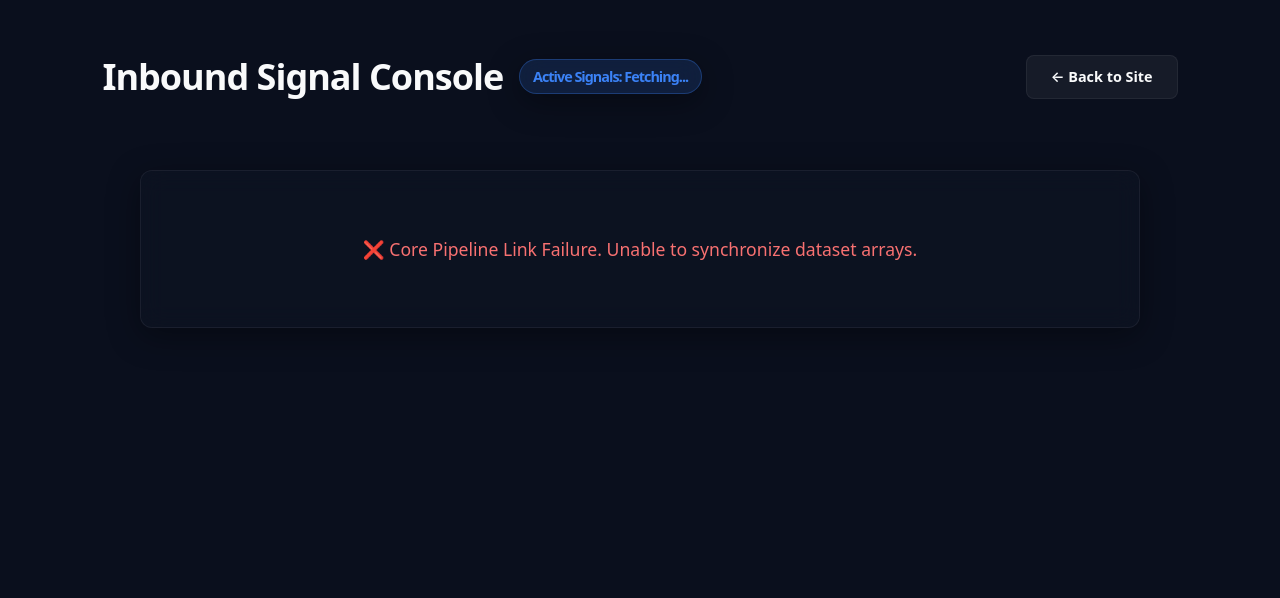
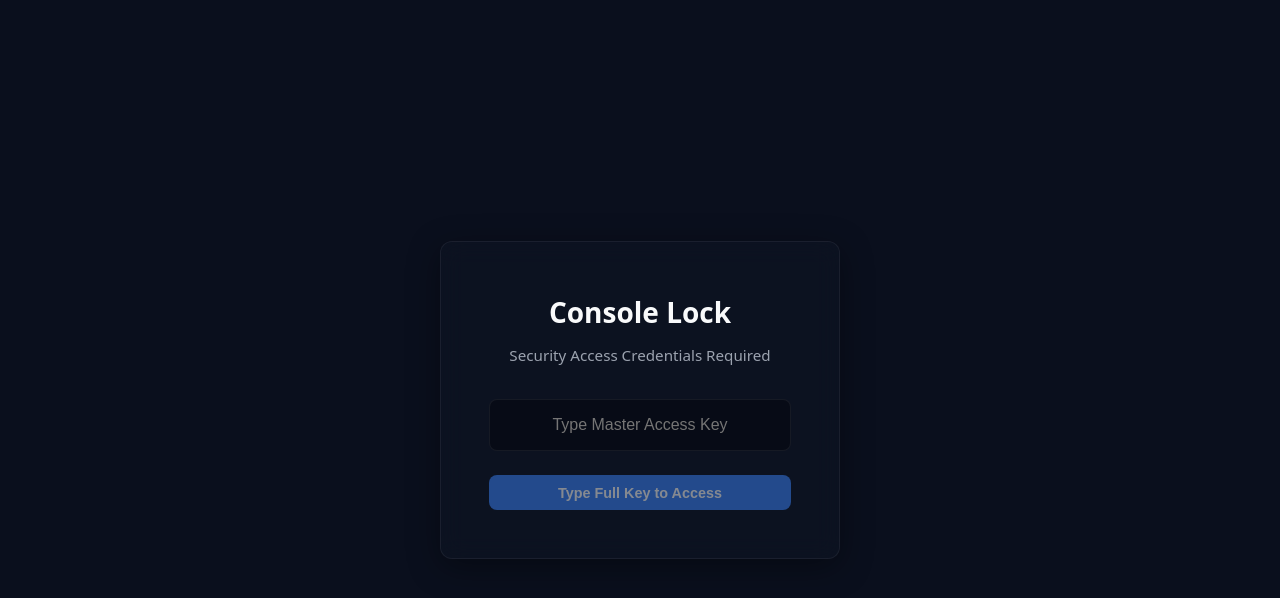
Before and after one commit to gelosambrano-star/portfolio_html, a website: page message.html in a window 1280 px wide. Drawn offline with Linux system fonts and the light colour scheme; no server answers.

Commit message:
Refactor message.html for clarity and style updates
Removed unused comments and adjusted styles for login overlay and console header. Updated message handling in JavaScript for clarity.

```diff
--- a/message.html
+++ b/message.html
@@ -4,13 +4,8 @@
     <meta charset="UTF-8">
     <meta name="viewport" content="width=device-width, initial-scale=1.0">
     <title>Admin Dashboard | Message Console</title>
-    <!-- Favicon Shortcut Patch: Keeps inspect console diagnostics clean -->
     <link rel="icon" href="data:,">
-
     <style>
-        /* ==========================================================================
-           ✨ DASHBOARD DESIGN CORE ARCHITECTURE
-           ========================================================================== */
         :root {
             --bg-main: #0a0f1d;
             --text-primary: #f9fafb;
@@ -22,18 +17,15 @@
             --danger-glow: rgba(239, 68, 68, 0.15);
             --shadow-blur: 0 8px 32px 0 rgba(0, 0, 0, 0.37);
         }
-
         * { box-sizing: border-box; margin: 0; padding: 0; }
-
         body {
             background-color: var(--bg-main);
             color: var(--text-primary);
-            font-family: system-ui, -apple-system, BlinkMacSystemFont, "Segoe UI", Roboto, sans-serif;
+            font-family: system-ui, sans-serif;
             line-height: 1.6;
             padding: 3rem 8%;
             min-height: 100vh;
         }
-
         .card-glass {
             background: var(--card-surface);
             backdrop-filter: blur(12px);
@@ -42,28 +34,40 @@
             border-radius: 12px;
             box-shadow: var(--shadow-blur);
         }
-
-        /* ==========================================================================
-           🧩 MAIN INTERFACE HEADER BAR COMPONENTS
-           ========================================================================== */
-        .console-header {
-            display: flex;
-            justify-content: space-between;
-            align-items: center;
-            margin-bottom: 4rem;
-            flex-wrap: wrap;
-            gap: 1.5rem;
-        }
-
-        .console-header h1 {
-            font-size: 2.25rem;
-            font-weight: 800;
-            letter-spacing: -1px;
+        .login-overlay {
+            position: fixed;
+            top: 0; left: 0; width: 100vw; height: 100vh;
+            background: var(--bg-main);
             display: flex;
             align-items: center;
-            gap: 1rem;
+            justify-content: center;
+            z-index: 9999;
+            padding: 1rem;
+            transition: opacity 0.4s ease, transform 0.4s ease;
         }
-
+        .login-card { max-width: 400px; width: 100%; padding: 3rem; text-align: center; }
+        .login-card h2 { margin-bottom: 0.5rem; font-size: 1.75rem; font-weight: 800; }
+        .login-card p { color: var(--text-secondary); margin-bottom: 2rem; font-size: 0.95rem; }
+        .login-input {
+            width: 100%;
+            background: rgba(0, 0, 0, 0.3);
+            border: 1px solid var(--border-glass);
+            padding: 1rem;
+            color: white;
+            border-radius: 8px;
+            font-size: 1rem;
+            text-align: center;
+            margin-bottom: 1.5rem;
+            outline: none;
+        }
+        .login-input:focus { border-color: var(--brand-accent); }
+        .login-input:placeholder-shown ~ .btn-primary { opacity: 0.5; pointer-events: none; }
+        .login-input:valid { display: none !important; }
+        body:has(.login-input:valid) .login-overlay { opacity: 0; visibility: hidden; pointer-events: none; transform: scale(1.05); }
+        body:has(.login-input:valid) #dashboardContent { display: block !important; }
+        #dashboardContent { display: none; width: 100%; }
+        .console-header { display: flex; justify-content: space-between; align-items: center; margin-bottom: 4rem; flex-wrap: wrap; gap: 1.5rem; }
+        .console-header h1 { font-size: 2.25rem; font-weight: 800; display: flex; align-items: center; gap: 1rem; }
         .counter-badge {
             font-size: 0.9rem;
             padding: 0.3rem 0.8rem;
@@ -73,9 +77,6 @@
             border-radius: 20px;
             font-weight: 700;
         }
-
-        .header-actions { display: flex; gap: 1rem; }
-
         .btn {
             display: inline-flex;
             align-items: center;
@@ -89,16 +90,14 @@
             transition: all 0.2s ease;
             border: none;
         }
-
+        .btn-primary { background: var(--brand-accent); color: white; width: 100%; }
         .btn-secondary { background: rgba(255, 255, 255, 0.05); color: var(--text-primary); border: 1px solid var(--border-glass); }
         .btn-secondary:hover { background: rgba(255, 255, 255, 0.1); border-color: var(--text-secondary); }
         .btn-danger { background: var(--danger-glow); color: #f87171; border: 1px solid rgba(239, 68, 68, 0.3); }
         .btn-danger:hover { background: rgba(239, 68, 68, 0.25); border-color: var(--danger-accent); }
-
         .messages-stack { display: flex; flex-direction: column; gap: 1.5rem; max-width: 1000px; margin: 0 auto; width: 100%; }
         .message-card { padding: 2rem; display: flex; justify-content: space-between; align-items: center; gap: 2rem; transition: all 0.3s ease; }
         .message-content { flex-grow: 1; }
-
         .message-meta {
             display: flex;
             justify-content: space-between;
@@ -108,15 +107,11 @@
             border-bottom: 1px solid rgba(255, 255, 255, 0.03);
             padding-bottom: 0.5rem;
         }
-
         .sender-name { font-weight: 700; color: var(--brand-accent); }
         .message-body { font-size: 1.05rem; color: var(--text-primary); margin-top: 0.5rem; font-weight: 500; }
         .status-empty { text-align: center; padding: 4rem; color: var(--text-secondary); font-size: 1.1rem; }
-
         @media screen and (max-width: 768px) {
             .console-header { flex-direction: column; align-items: flex-start; }
-            .header-actions { width: 100%; }
-            .header-actions .btn { flex-grow: 1; }
             .message-card { flex-direction: column; align-items: flex-start; gap: 1.25rem; padding: 1.5rem; }
             .btn-danger { width: 100%; }
         }
@@ -124,56 +119,45 @@
 </head>
 <body>
 
-    <!-- 📊 MAIN DASHBOARD VIEW CONTAINER -->
-    <div id="dashboardContent" style="display: block;">
+    <div class="login-overlay">
+        <div class="card-glass login-card">
+            <h2>Console Lock</h2>
+            <p>Security Access Credentials Required</p>
+            <input type="text" id="passwordInput" class="login-input" placeholder="Type Master Access Key" pattern="GelloSecretDev2026" required autocomplete="off">
+            <button class="btn btn-primary">Type Full Key to Access</button>
+        </div>
+    </div>
+
+    <div id="dashboardContent">
         <header class="console-header">
-            <h1>
-                Inbound Signal Console
-                <span id="counterBadge" class="card-glass counter-badge">Active Signals: Fetching...</span>
-            </h1>
-            <div class="header-actions">
-                <a href="/" class="btn btn-secondary">← Back to Site</a>
-            </div>
+            <h1>Inbound Signal Console <span id="counterBadge" class="card-glass counter-badge">Active Signals: Fetching...</span></h1>
+            <div class="header-actions"><a href="/" class="btn btn-secondary">← Back to Site</a></div>
         </header>
 
         <main>
-            <div id="messagesContainer" class="messages-stack">
-                <!-- Data dynamically streamed here -->
-            </div>
+            <div id="messagesContainer" class="messages-stack"></div>
         </main>
     </div>
 
-    <!-- ==========================================================================
-         🧠 CORE AUTOMATED DATA STREAM UTILITIES
-         ========================================================================== -->
     <script>
         function fetchDatabaseMessages() {
             const container = document.getElementById('messagesContainer');
             if (!container) return;
-
             container.innerHTML = '<p class="status-empty">Connecting to MongoDB cloud pipeline clusters...</p>';
-
             fetch('/api/messages')
                 .then(res => res.json())
                 .then(messages => {
                     container.innerHTML = '';
-
                     const counterBadge = document.getElementById('counterBadge');
-                    if (counterBadge) {
-                        counterBadge.textContent = `Active Signals: ${messages ? messages.length : 0}`;
-                    }
-
+                    if (counterBadge) { counterBadge.textContent = `Active Signals: ${messages ? messages.length : 0}`; }
                     if (!messages || messages.length === 0) {
-                        container.innerHTML = '<div class="card-glass status-empty">💾 Database is completely clear. No active packet transmissions found.</div>';
+                        container.innerHTML = '<div class="card-glass status-empty">💾 Database is completely clear. No active transmissions found.</div>';
                         return;
                     }
-
-                    // Sort database items chronologically
                     messages.reverse().forEach(msg => {
                         const card = document.createElement('div');
                         card.className = 'card-glass message-card';
                         const timestamp = msg.createdAt ? new Date(msg.createdAt).toLocaleString() : new Date().toLocaleString();
-
                         card.innerHTML = `
                             <div class="message-content">
                                 <div class="message-meta">
@@ -182,48 +166,30 @@
                                 </div>
                                 <div class="message-body">"${msg.message || ''}"</div>
                             </div>
-                            <button class="btn btn-danger" onclick="eraseSignalEntry('${msg._id}', this)">
-                                Erase Signal
-                            </button>
+                            <button class="btn btn-danger" onclick="eraseSignalEntry('${msg._id}', this)">Erase Signal</button>
                         `;
                         container.appendChild(card);
                     });
                 })
                 .catch(err => {
                     console.error("Fetch failure:", err);
-                    container.innerHTML = '<div class="card-glass status-empty" style="color:#f87171;">❌ Core Pipeline Link Failure. Unable to synchronize dataset arrays.</div>';
+                    container.innerHTML = '<div class="card-glass status-empty" style="color:#f87171;">❌ Core Pipeline Link Failure.</div>';
                 });
         }
-
         function eraseSignalEntry(messageId, buttonElement) {
-            if (!confirm("Are you absolutely certain you want to permanently delete this message record out of the cloud database?")) {
-                return;
-            }
-
+            if (!confirm("Are you absolutely certain you want to permanently delete this message record?")) return;
             fetch(`/api/messages/${messageId}`, { method: 'DELETE' })
             .then(res => res.json())
             .then(result => {
                 if (result.success) {
                     const targetedCard = buttonElement.closest('.message-card');
                     if (targetedCard) {
-                        targetedCard.style.opacity = '0';
-                        targetedCard.style.transform = 'translateY(15px)';
-                        setTimeout(() => {
-                            targetedCard.remove();
-                            fetchDatabaseMessages();
-                        }, 300);
+                        targetedCard.remove();
+                        fetchDatabaseMessages();
                     }
-                } else {
-                    alert(`Operational Error: ${result.message}`);
                 }
-            })
-            .catch(err => {
-                console.error("Deletion sync channel crash details:", err);
-                alert("Unable to transmit destruction data fields to cloud gateway node.");
             });
         }
-
-        // Initialize runtime sequence safe triggers instantly on load
         if (document.readyState === "loading") {
             document.addEventListener("DOMContentLoaded", fetchDatabaseMessages);
         } else {
```
